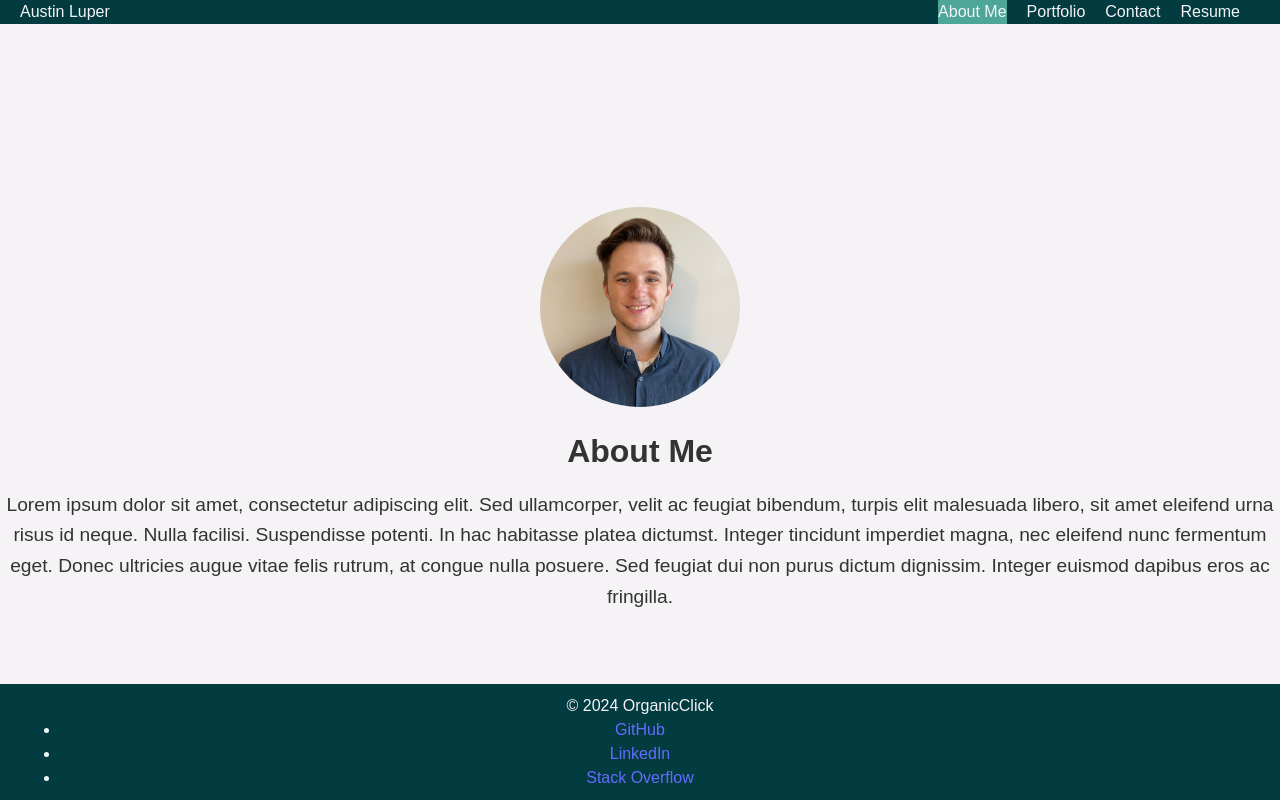
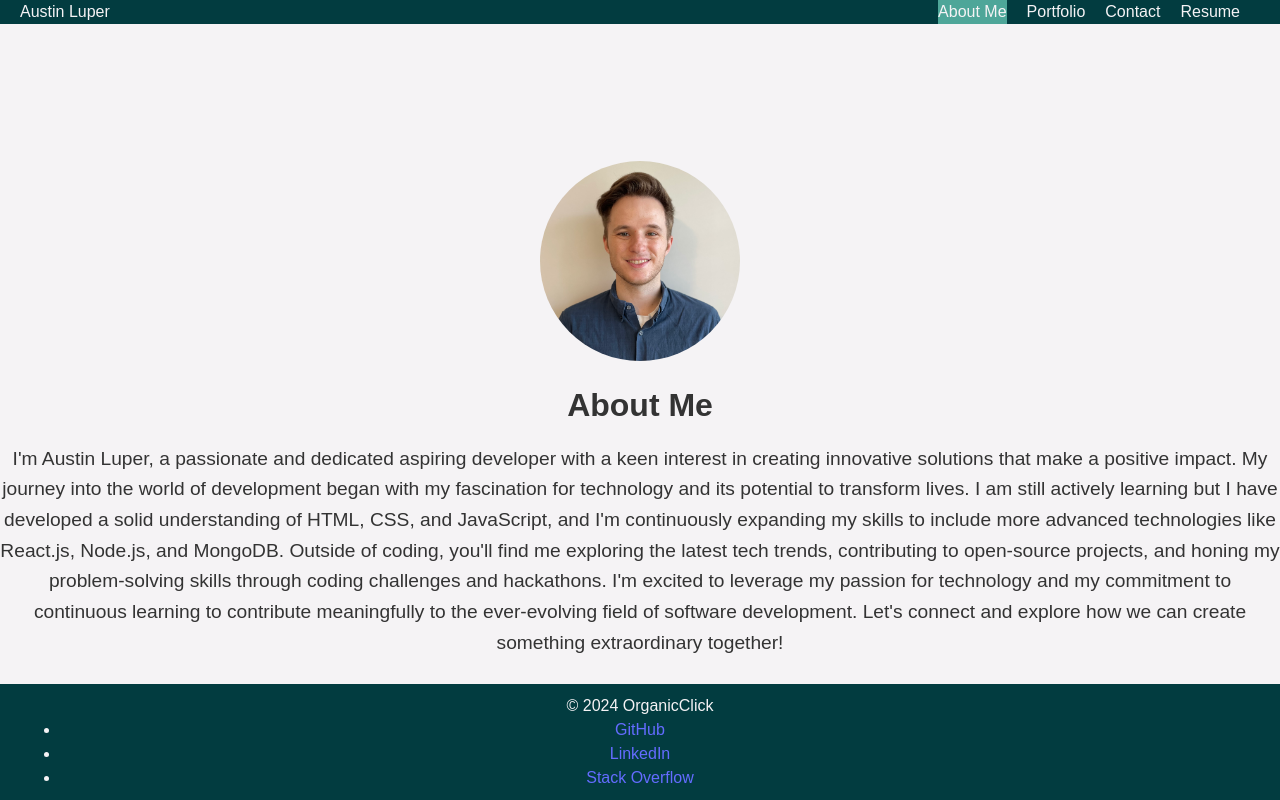
Before and after one commit to OrganicClick/react-portfolio-react-challenge, a React (Vite) app: page / in a window 1280 px wide. Built offline with nearby package versions, Linux system fonts and the light colour scheme.

Commit message:
Made a suitable bio for the About.jsx file

```diff
--- a/src/pages/About.jsx
+++ b/src/pages/About.jsx
@@ -11,11 +11,14 @@ const About = () => {
             <div className='about-content'>
                 <h1 className='about-title'>About Me</h1>
                 <p className='about-bio'>
-                    Lorem ipsum dolor sit amet, consectetur adipiscing elit. Sed ullamcorper, velit ac feugiat bibendum,
-                    turpis elit malesuada libero, sit amet eleifend urna risus id neque. Nulla facilisi. Suspendisse potenti.
-                    In hac habitasse platea dictumst. Integer tincidunt imperdiet magna, nec eleifend nunc fermentum eget.
-                    Donec ultricies augue vitae felis rutrum, at congue nulla posuere. Sed feugiat dui non purus dictum
-                    dignissim. Integer euismod dapibus eros ac fringilla.
+                I'm Austin Luper, a passionate and dedicated aspiring developer with a keen interest in creating innovative solutions that make a positive impact. My journey into the world of development began with my fascination for technology and its potential to transform lives.
+
+I am still actively learning but I have developed a solid understanding of HTML, CSS, and JavaScript, and I'm continuously expanding my skills to include more advanced technologies like React.js, Node.js, and MongoDB.
+
+Outside of coding, you'll find me exploring the latest tech trends, contributing to open-source projects, and honing my problem-solving skills through coding challenges and hackathons. I'm excited to leverage my passion for technology and my commitment to continuous learning to contribute meaningfully to the ever-evolving field of software development.
+
+Let's connect and explore how we can create something extraordinary together!
+
                 </p>
             </div>
         </div>
```
